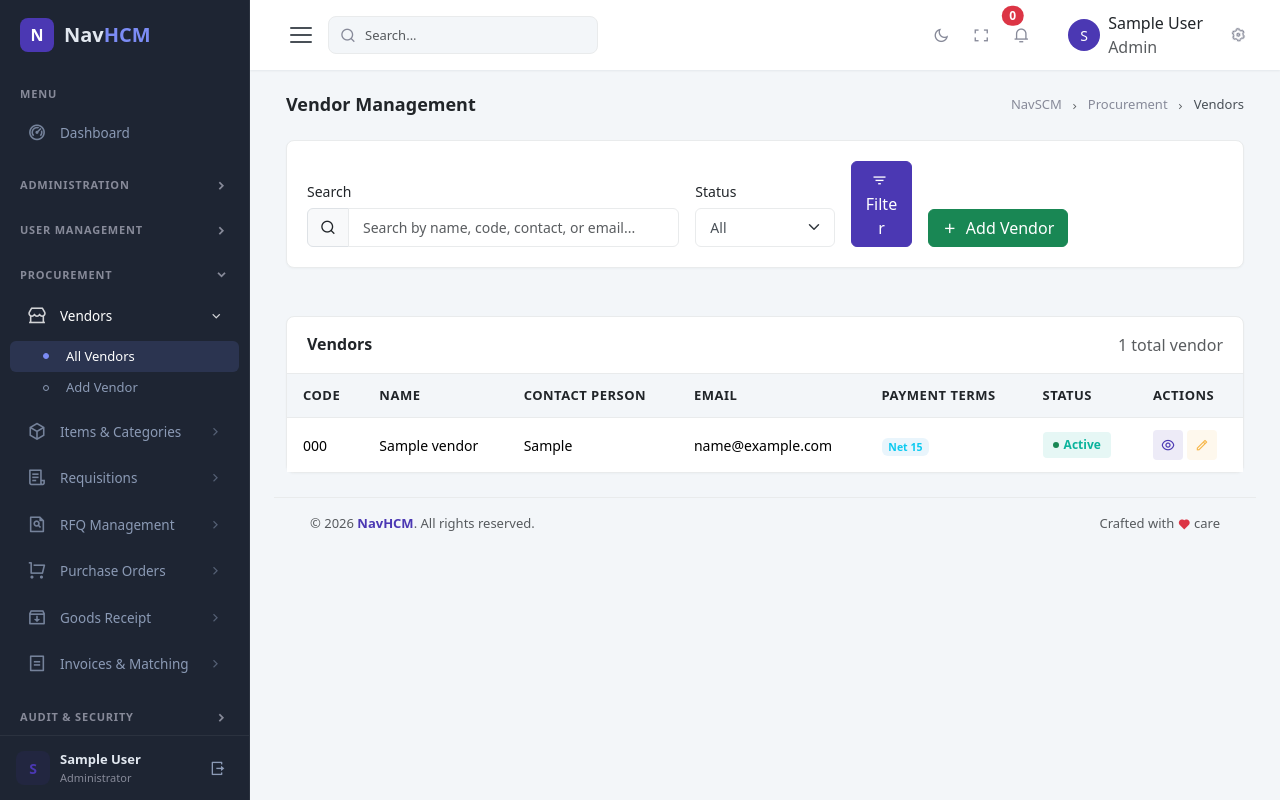
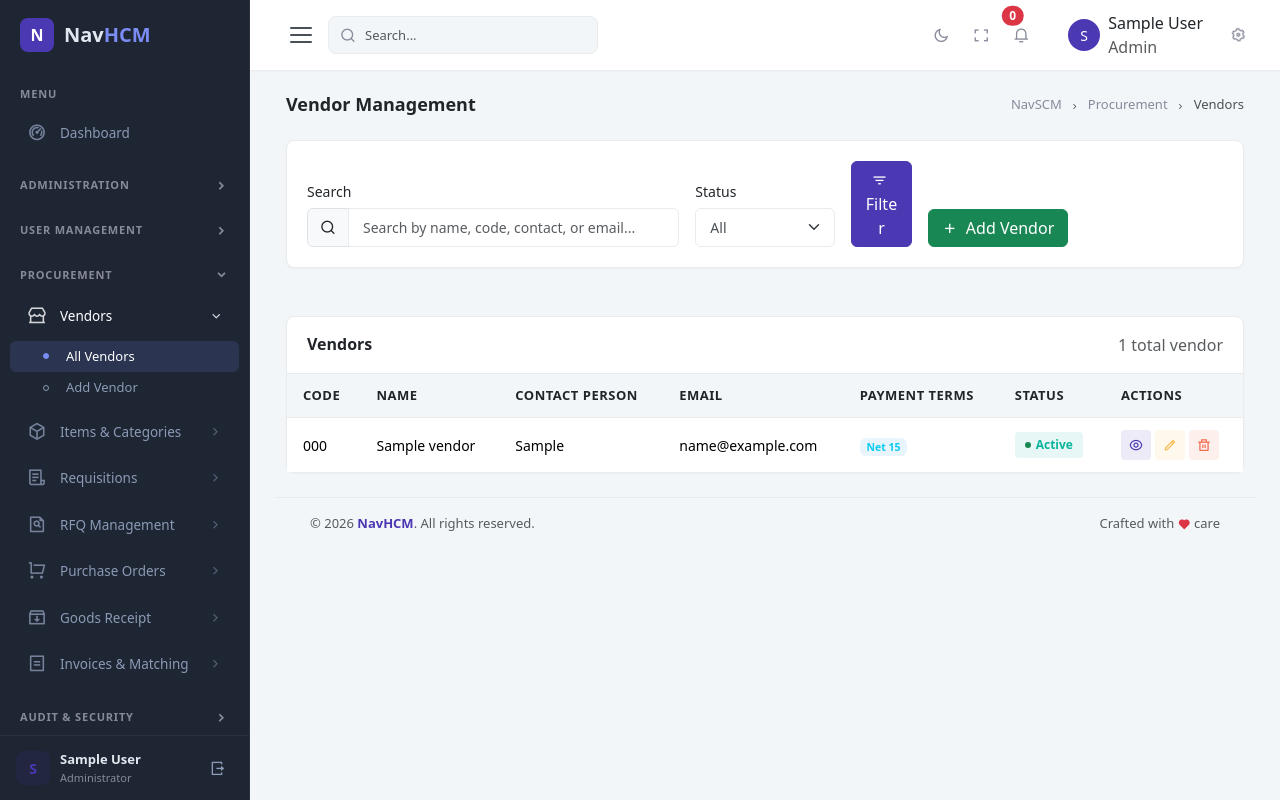
Before and after one commit to Navaid-KloneIT/NavSCM, a Django app: page /procurement/vendors/ in a window 1280 px wide. Run offline with Django 4.2, Linux system fonts and the light colour scheme; a user stored in the database is signed in; tables that the repository leaves empty hold one stand-in row (values such as "Sample post"); some libraries are stand-ins or nearby versions.

Commit message:
Add delete button to vendor list actions

```diff
--- a/templates/procurement/vendor_list.html
+++ b/templates/procurement/vendor_list.html
@@ -94,6 +94,10 @@
                                     <div class="d-flex gap-1">
                                         <a href="{% url 'procurement:vendor_detail' vendor.pk %}" class="btn btn-sm btn-soft-primary" data-bs-toggle="tooltip" title="View"><i class="ri-eye-line"></i></a>
                                         <a href="{% url 'procurement:vendor_edit' vendor.pk %}" class="btn btn-sm btn-soft-warning" data-bs-toggle="tooltip" title="Edit"><i class="ri-pencil-line"></i></a>
+                                        <form method="POST" action="{% url 'procurement:vendor_delete' vendor.pk %}" class="d-inline">
+                                            {% csrf_token %}
+                                            <button type="submit" class="btn btn-sm btn-soft-danger" data-bs-toggle="tooltip" title="Delete" onclick="return confirm('Are you sure you want to delete this vendor?')"><i class="ri-delete-bin-line"></i></button>
+                                        </form>
                                     </div>
                                 </td>
                             </tr>
```
